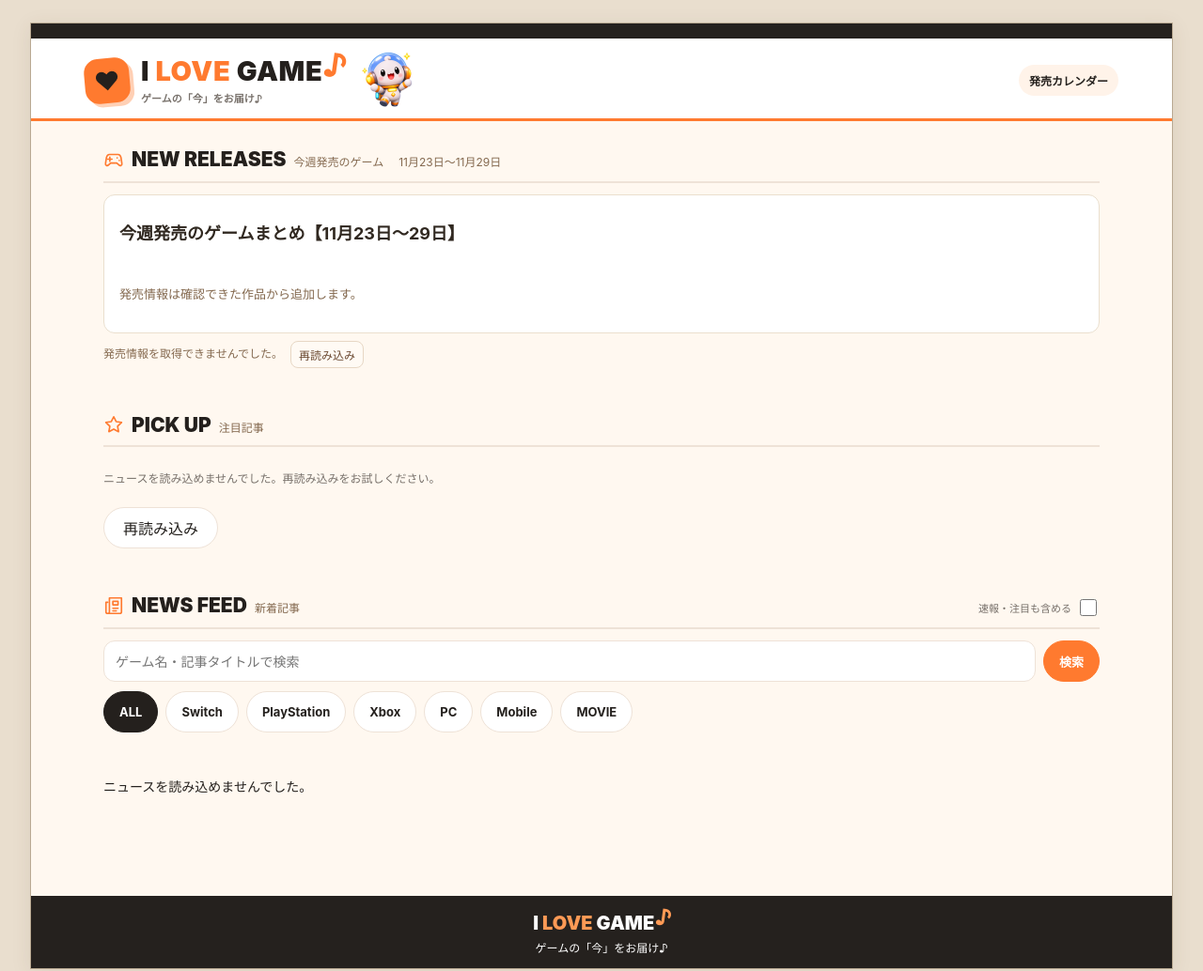
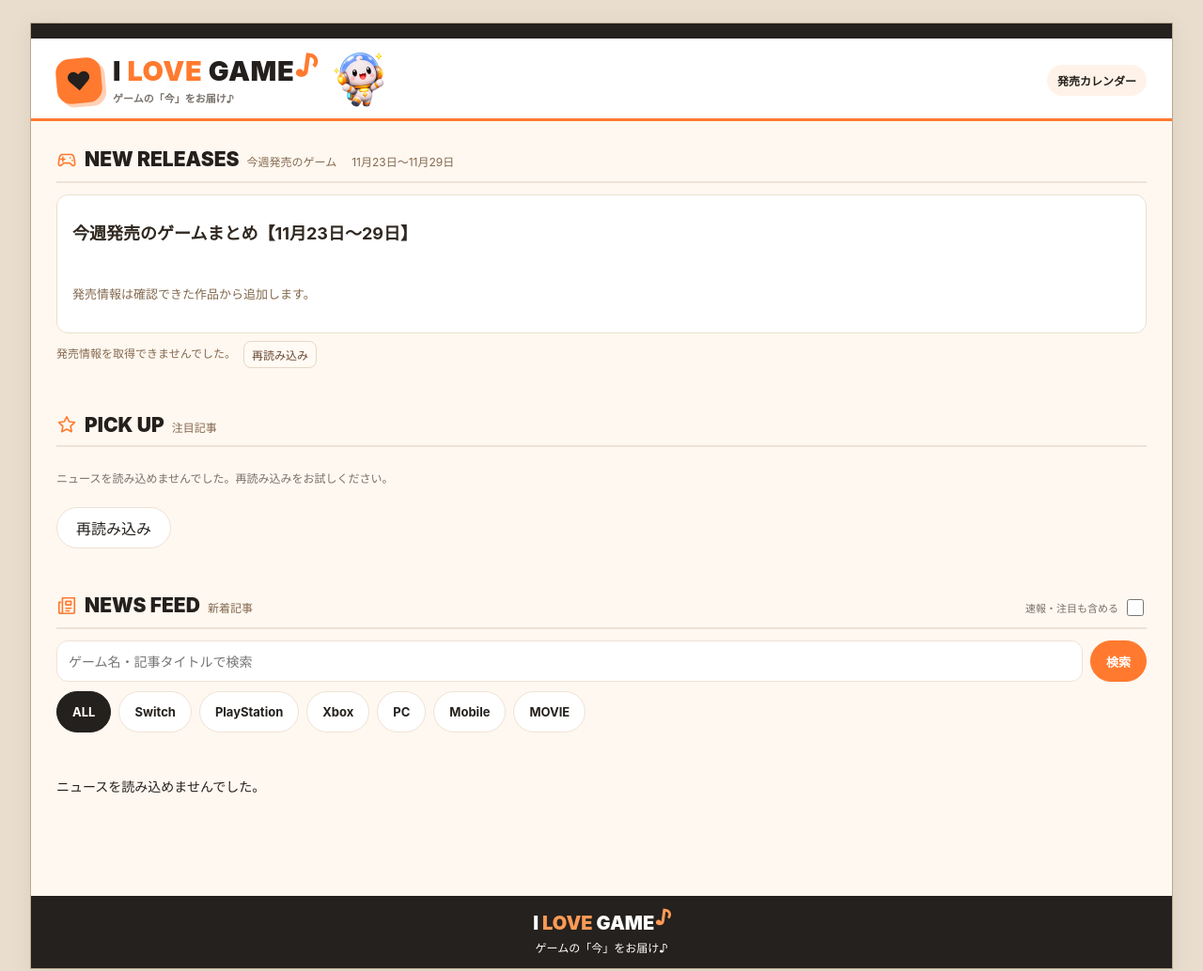
Before and after one commit to ilovegame-gamenow/ilovegame, a plain HTML site: page index.html in a window 1280 px wide. Shown: the whole page at 94% size. Drawn offline with Linux system fonts and the light colour scheme; no server answers.

Commit message:
Expand public home content width while retaining outer frame

```diff
--- a/header.css
+++ b/header.css
@@ -173,3 +173,6 @@ body.public-site-page>.public-site-footer .footer-logo span{color:#ff9a55}
   body.public-site-page .tagline{font-size:9px}
   body.public-site-page header nav a{font-size:10px;padding-inline:7px}
 }
+
+/* Align public headers with the wider news layout. */
+body.public-site-page .header-inner{max-width:1160px}
--- a/site-home.css
+++ b/site-home.css
@@ -14,7 +14,7 @@ body{
   background:var(--cream);
 }
 
-main{max-width:1100px;margin:0 auto;padding:28px 20px 28px}
+main{max-width:1200px;margin:0 auto;padding:28px 20px 28px}
 
 .breaking[hidden] {
   display: none;
```
